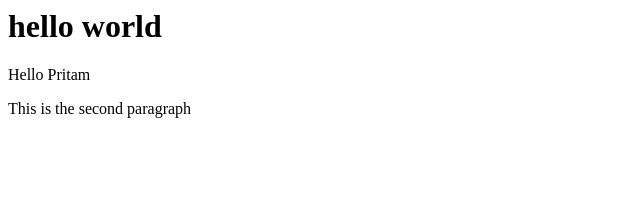
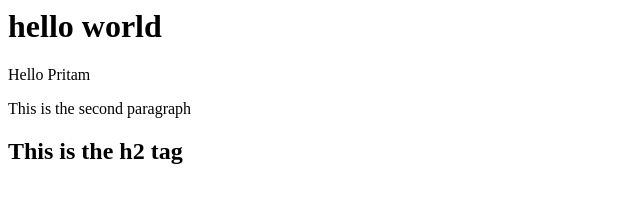
Before and after one commit to pritampatil1111/CodeForCode, a plain HTML site: page index.html in a window 1280 px wide. Shown: the whole page, without its empty margins (0-640 px from the left). Drawn offline with Linux system fonts and the light colour scheme.

Commit message:
This is the h2 tag

```diff
--- a/index.html
+++ b/index.html
@@ -1,3 +1,4 @@
 <h1> hello world </h1>
 <p> Hello Pritam </p>
 <p>This is the second paragraph</p>
+<h2>This is the h2 tag </h2>
```
